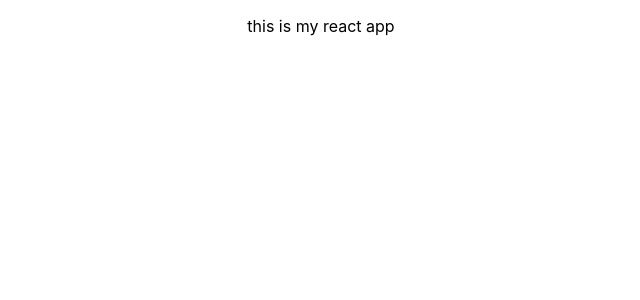
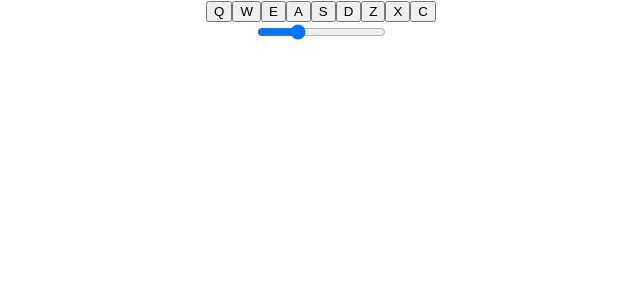
Before and after one commit to evg13ny/react-freecodecamp-drum-machine, a React (Create React App) app: page / in a window 1280 px wide. Shown: the top 300 px of the page, without its empty margins (319-959 px from the left). Built offline with nearby package versions, Linux system fonts and the light colour scheme.

Commit message:
added logic

```diff
--- a/src/App.css
+++ b/src/App.css
@@ -1,3 +1,7 @@
 .App {
   text-align: center;
 }
+
+.test {
+  background-color: yellow;
+}
--- a/src/App.js
+++ b/src/App.js
@@ -1,11 +1,114 @@
+import { useEffect, useState } from 'react';
 import './App.css';
 
+const audioClips = [
+  {
+    keyCode: 81,
+    keyTrigger: 'Q',
+    id: 'Heater 1',
+    url: 'https://s3.amazonaws.com/freecodecamp/drums/Heater-1.mp3'
+  },
+  {
+    keyCode: 87,
+    keyTrigger: 'W',
+    id: 'Heater 2',
+    url: 'https://s3.amazonaws.com/freecodecamp/drums/Heater-2.mp3'
+  },
+  {
+    keyCode: 69,
+    keyTrigger: 'E',
+    id: 'Heater 3',
+    url: 'https://s3.amazonaws.com/freecodecamp/drums/Heater-3.mp3'
+  },
+  {
+    keyCode: 65,
+    keyTrigger: 'A',
+    id: 'Heater 4',
+    url: 'https://s3.amazonaws.com/freecodecamp/drums/Heater-4_1.mp3'
+  },
+  {
+    keyCode: 83,
+    keyTrigger: 'S',
+    id: 'Clap',
+    url: 'https://s3.amazonaws.com/freecodecamp/drums/Heater-6.mp3'
+  },
+  {
+    keyCode: 68,
+    keyTrigger: 'D',
+    id: 'Open-HH',
+    url: 'https://s3.amazonaws.com/freecodecamp/drums/Dsc_Oh.mp3'
+  },
+  {
+    keyCode: 90,
+    keyTrigger: 'Z',
+    id: "Kick-n'-Hat",
+    url: 'https://s3.amazonaws.com/freecodecamp/drums/Kick_n_Hat.mp3'
+  },
+  {
+    keyCode: 88,
+    keyTrigger: 'X',
+    id: 'Kick',
+    url: 'https://s3.amazonaws.com/freecodecamp/drums/RP4_KICK_1.mp3'
+  },
+  {
+    keyCode: 67,
+    keyTrigger: 'C',
+    id: 'Closed-HH',
+    url: 'https://s3.amazonaws.com/freecodecamp/drums/Cev_H2.mp3'
+  }
+];
+
+function Pad({ clip, volume }) {
+  const [active, setActive] = useState(false);
+
+  const playSound = () => {
+    const audioTag = document.getElementById(clip.keyTrigger);
+    audioTag.volume = volume;
+    audioTag.currentTime = 0;
+    audioTag.play();
+
+    setActive(true);
+    setTimeout(() => setActive(false), 200);
+  }
+
+  const handleKeyPress = (e) => {
+    if (e.keyCode === clip.keyCode) {
+      playSound();
+    }
+  }
+
+  useEffect(() => {
+    document.addEventListener('keydown', handleKeyPress);
+
+    return () => {
+      document.removeEventListener('keydown', handleKeyPress);
+    }
+  }, []);
+
+  return (
+    <button onClick={playSound} className={`${active && 'test'}`}>
+      <audio className='clip' id={clip.keyTrigger} src={clip.url} />
+      {clip.keyTrigger}
+    </button>
+  );
+}
+
 function App() {
+  const [volume, setVolume] = useState(0.3);
+
   return (
     <div className="App">
-      <p>
-        this is my react app
-      </p>
+      <div className='container'>
+        <div className='pad'>
+          {audioClips.map((clip) => (
+            <Pad key={clip.id} clip={clip} volume={volume} />
+          ))}
+        </div>
+
+        <div className='display'>
+          <input type='range' step='0.01' value={volume} max='1' min='0' onChange={(e) => setVolume(e.target.value)} />
+        </div>
+      </div>
     </div>
   );
 }
```
